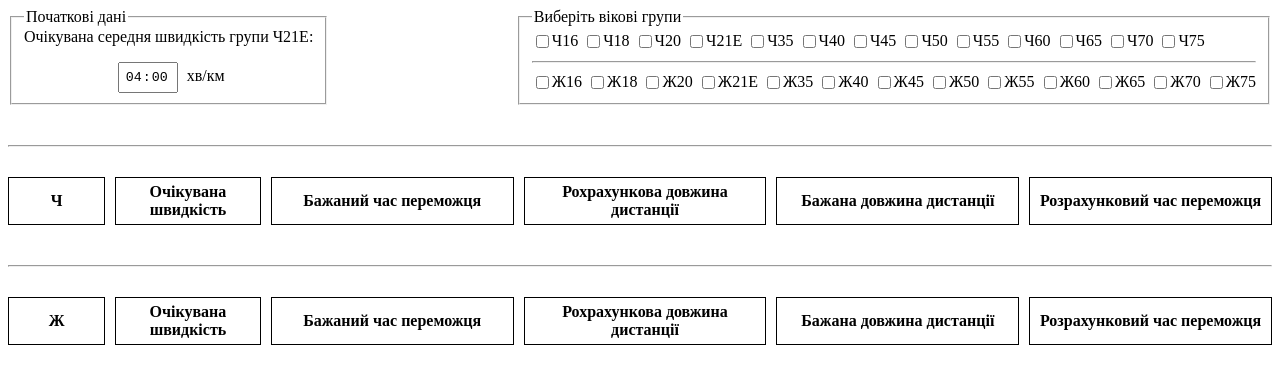
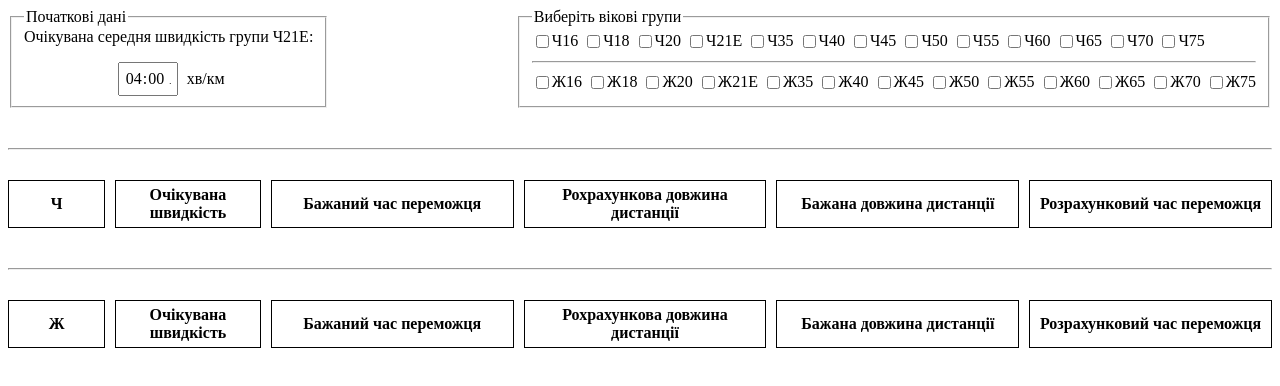
Before and after one commit to teslmik/calculate-winner-time-or-distance-length, a plain HTML site: page index.html in a window 1280 px wide. Drawn offline with Linux system fonts and the light colour scheme.

Commit message:
fix fonts in start input

```diff
--- a/style.css
+++ b/style.css
@@ -50,6 +50,8 @@ header {
   padding: 5px;
   margin: 0 5px;
   text-align: center;
+  font-family: 'Times New Roman', Times, serif;
+  font-size: 16px;
 }
 
 .grid-container {
```
